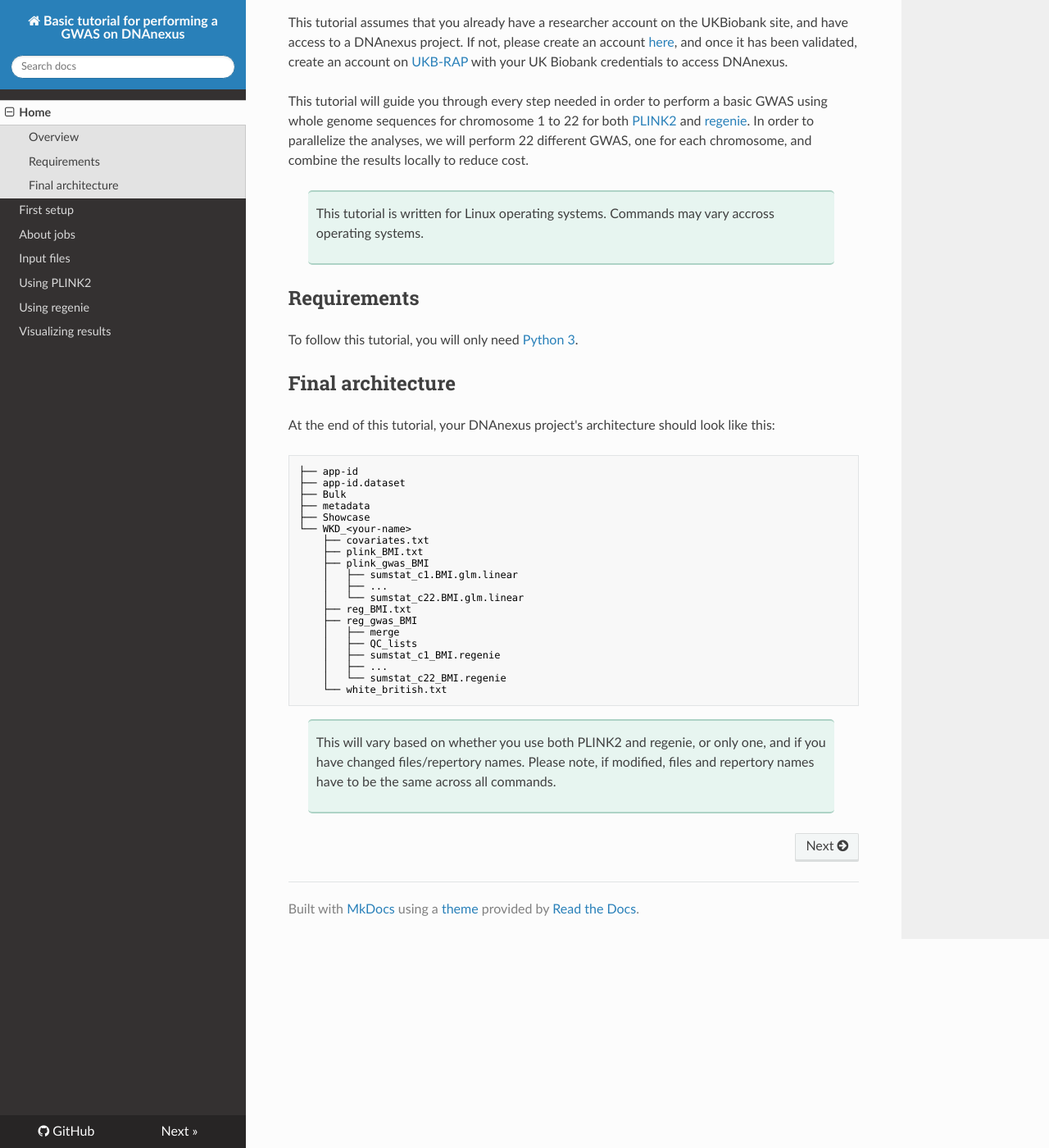
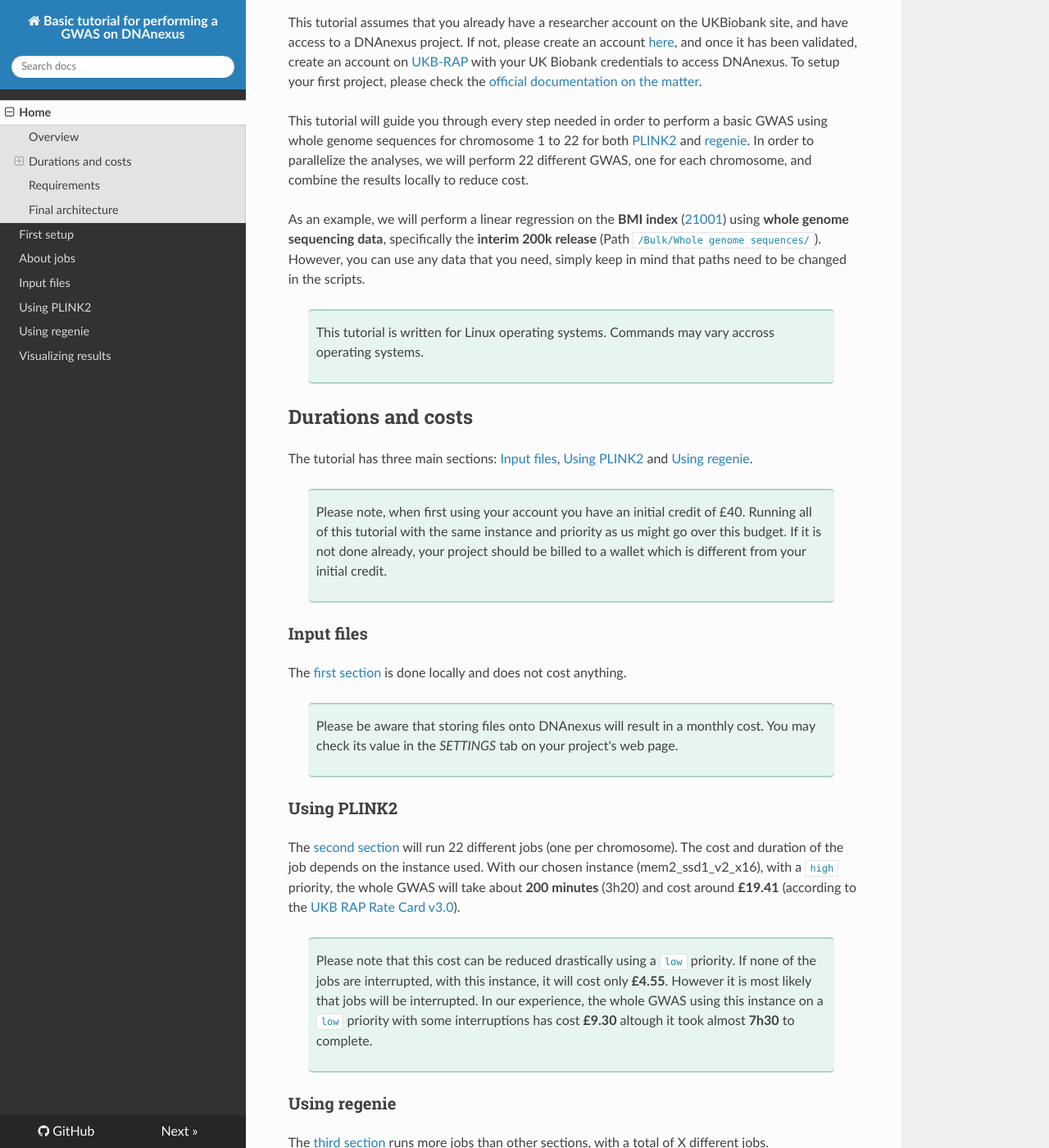
Before and after one commit to gloriabenoit/DNAnexus-GWAS, an MkDocs documentation site: the page built from docs/index.md, in a window 1280 px wide and 1400 px high, scrolled down 296 px. Shown: the whole window at 82% size. Built offline with MkDocs 1.6.1, drawn with Linux system fonts in a browser that asks for light colours; nearby versions of some CDN libraries; some of the changed text lies outside the part shown.

Commit message:
update architecture + jobs

````diff
--- a/docs/index.md
+++ b/docs/index.md
@@ -6,11 +6,38 @@
 We will run everything from the command line, but will monitor our jobs on the project's web page.
 
 This tutorial assumes that you already have a researcher account on the UKBiobank site, and have access to a DNAnexus project.
-If not, please create an account [here](https://ams.ukbiobank.ac.uk/ams/signup), and once it has been validated, create an account on [UKB-RAP](https://ukbiobank.dnanexus.com/register) with your UK Biobank credentials to access DNAnexus.
+If not, please create an account [here](https://ams.ukbiobank.ac.uk/ams/signup), and once it has been validated, create an account on [UKB-RAP](https://ukbiobank.dnanexus.com/register) with your UK Biobank credentials to access DNAnexus. To setup your first project, please check the [official documentation on the matter](https://dnanexus.gitbook.io/uk-biobank-rap/getting-started/quickstart/creating-a-project).
 
 This tutorial will guide you through every step needed in order to perform a basic GWAS using whole genome sequences for chromosome 1 to 22 for both [PLINK2](https://www.cog-genomics.org/plink/2.0/) and [regenie](https://rgcgithub.github.io/regenie/). In order to parallelize the analyses, we will perform 22 different GWAS, one for each chromosome, and combine the results locally to reduce cost.
 
+As an example, we will perform a linear regression on the **BMI index** ([21001](https://biobank.ndph.ox.ac.uk/ukb/field.cgi?id=21001)) using **whole genome sequencing data**, specifically the **interim 200k release** (Path `/Bulk/Whole genome sequences/`). However, you can use any data that you need, simply keep in mind that paths need to be changed in the scripts.
+
 > This tutorial is written for Linux operating systems. Commands may vary accross operating systems.
+
+## Durations and costs
+
+The tutorial has three main sections: [Input files](input.md), [Using PLINK2](plink.md) and [Using regenie](regenie.md).
+
+> Please note, when first using your account you have an initial credit of £40. Running all of this tutorial with the same instance and priority as us might go over this budget.
+> If it is not done already, your project should be billed to a wallet which is different from your initial credit.
+
+### Input files
+
+The [first section](input.md) is done locally and does not cost anything.
+
+> Please be aware that storing files onto DNAnexus will result in a monthly cost. You may check its value in the *SETTINGS* tab on your project's web page.
+
+### Using PLINK2
+
+The [second section](plink.md) will run 22 different jobs (one per chromosome). The cost and duration of the job depends on the instance used.
+With our chosen instance (mem2_ssd1_v2_x16), with a `high` priority, the whole GWAS will take about **200 minutes** (3h20) and cost around **£19.41** (according to the [UKB RAP Rate Card v3.0](https://20779781.fs1.hubspotusercontent-na1.net/hubfs/20779781/Product%20Team%20Folder/Rate%20Cards/BiobankResearchAnalysisPlatform_Rate%20Card_Current.pdf)).
+
+> Please note that this cost can be reduced drastically using a `low` priority. If none of the jobs are interrupted, with this instance, it will cost only **£4.55**.
+> However it is most likely that jobs will be interrupted. In our experience, the whole GWAS using this instance on a `low` priority with some interruptions has cost **£9.30** altough it took almost **7h30** to complete.
+
+### Using regenie
+
+The [third section](regenie.md) runs more jobs than other sections, with a total of X different jobs.
 
 ## Requirements
 
@@ -21,26 +48,25 @@
 At the end of this tutorial, your DNAnexus project's architecture should look like this:
 
 ```text
+├── Bulk
+├── Showcase metadata
+├── gwas_tutorial
+│   ├── plink_gwas_BMI
+│   │   ├── sumstat_c1.BMI.glm.linear
+│   │   ├── ...
+│   │   └── sumstat_c22.BMI.glm.linear
+│   ├── reg_gwas_BMI
+│   │   ├── merge
+│   │   ├── QC_lists
+│   │   ├── sumstat_c1_BMI.regenie
+│   │   ├── ...
+│   │   └── sumstat_c22_BMI.regenie
+│   ├── covariates.txt
+│   ├── plink_BMI.txt
+│   ├── reg_BMI.txt
+│   └── white_british.txt
 ├── app-id
-├── app-id.dataset
-├── Bulk
-├── metadata
-├── Showcase
-└── WKD_<your-name>
-    ├── covariates.txt
-    ├── plink_BMI.txt
-    ├── plink_gwas_BMI
-    │   ├── sumstat_c1.BMI.glm.linear
-    │   ├── ...
-    │   └── sumstat_c22.BMI.glm.linear
-    ├── reg_BMI.txt
-    ├── reg_gwas_BMI
-    │   ├── merge
-    │   ├── QC_lists
-    │   ├── sumstat_c1_BMI.regenie
-    │   ├── ...
-    │   └── sumstat_c22_BMI.regenie
-    └── white_british.txt
+└── app-id.dataset
 ```
 
 > This will vary based on whether you use both PLINK2 and regenie, or only one, and if you have changed files/repertory names. Please note, if modified, files and repertory names have to be the same across all commands.
````
Also changed, not shown: docs/input.md (+24 -13 lines), docs/jobs.md (+22 -6 lines), docs/plink.md (+3 -3 lines), docs/regenie.md (+16 -16 lines), docs/setup.md (+15 -8 lines), 1 other file.
